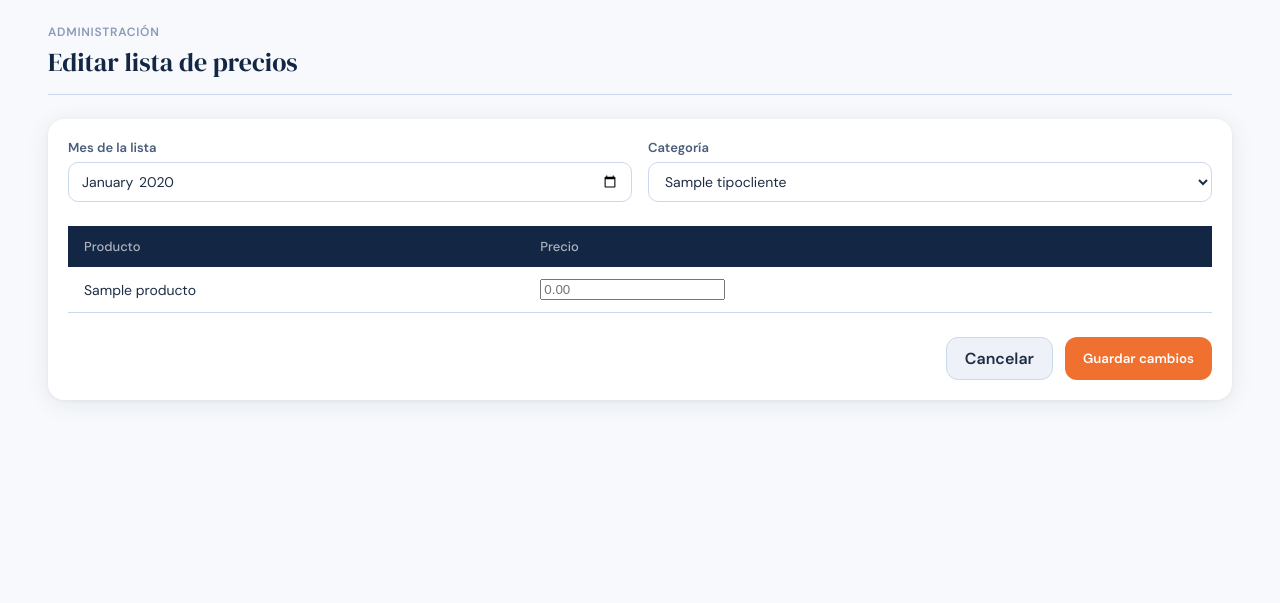
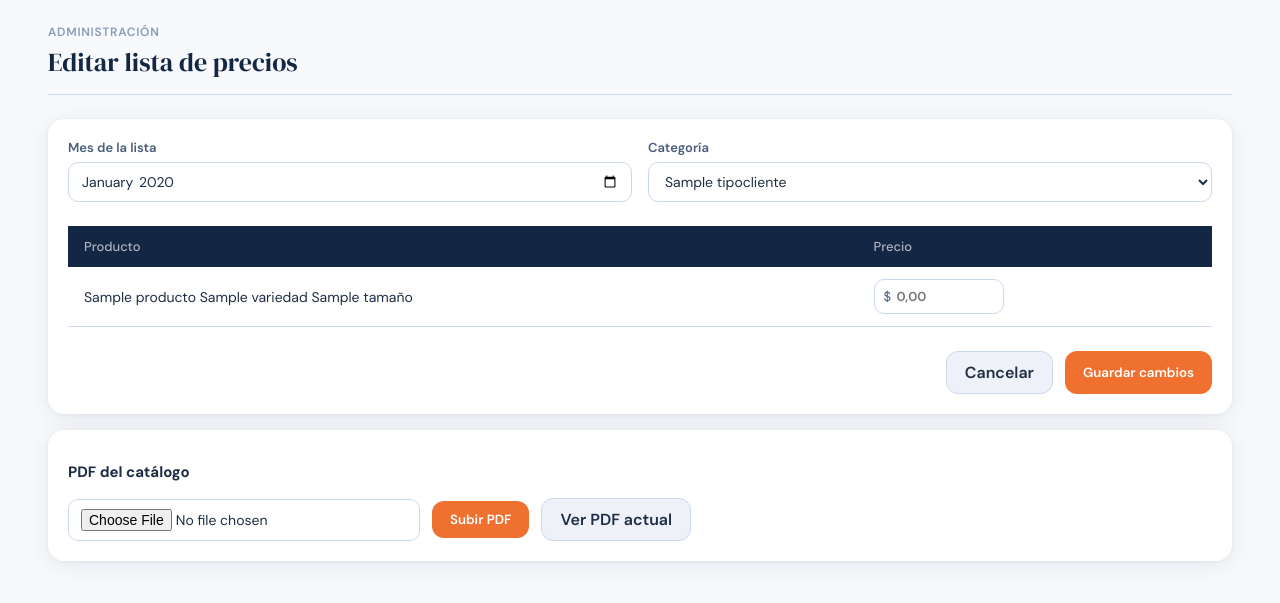
Before and after one commit to lopezmaty/brot_panel, a Django app: page /panel/lista_precios/1/ in a window 1280 px wide. Shown: the part 52-655 px from the top of the page. Run offline with Django 5.2, Linux system fonts and the light colour scheme; a user stored in the database is signed in; tables that the repository leaves empty hold one stand-in row (values such as "Sample post").

Commit message:
feat: subida de PDF de catálogo por lista de precios y mejoras visuales en lista de precios

```diff
--- a/brot_panel/urls.py
+++ b/brot_panel/urls.py
@@ -19,6 +19,8 @@ from django.urls import path, include
 from rest_framework_simplejwt.views import TokenObtainPairView, TokenRefreshView
 from frontend.views import catalogo_view
 from sistema_pedidos.views import confirmar_pedido_catalogo
+from django.conf import settings
+from django.conf.urls.static import static
 
 
 
@@ -33,3 +35,5 @@ urlpatterns = [
     path('catalogo/<str:token>/', catalogo_view, name='catalogo'),
     path('catalogo/<str:token>/confirmar/', confirmar_pedido_catalogo, name='confirmar_pedido_catalogo'),
 ]
+
+urlpatterns += static(settings.MEDIA_URL, document_root=settings.MEDIA_ROOT)
--- a/frontend/urls.py
+++ b/frontend/urls.py
@@ -19,4 +19,5 @@ urlpatterns = [
     path('lista_precios/<lista_precios_id>/', views.lista_precios_detalle_view, name='lista_precios_editar'),
     path('lista_precios_pdf/<lista_precios_id>/pdf/', views.lista_precios_pdf_view, name='lista_precios_pdf'),
     path('pedidos/<int:pedido_id>/comanda/', views.comanda, name='comanda_pedido'),
+    path('lista_precios/<lista_precios_id>/subir_pdf/', views.subir_pdf_catalogo_view, name='subir_pdf_catalogo'),
 ]
--- a/frontend/views.py
+++ b/frontend/views.py
@@ -15,6 +15,8 @@ from weasyprint import HTML
 from django.http import HttpResponse
 from django.contrib.staticfiles import finders
 from django.shortcuts import render, get_object_or_404
+from lista_precios.models import ListaPrecios
+
 
 
 @login_required(login_url='login')
@@ -396,3 +398,16 @@ def catalogo_view(request, token):
         'productos_con_precio': productos_con_precio,
         'metodos': metodos,
     })
+
+@login_required(login_url='login')
+def subir_pdf_catalogo_view(request, lista_id):
+    if request.user.perfil.rol != 'admin':
+        return redirect('dashboard')
+
+    lista = get_object_or_404(ListaPrecios, id=lista_id)
+
+    if request.method == 'POST' and request.FILES.get('pdf_catalogo'):
+        lista.pdf_catalogo = request.FILES['pdf_catalogo']
+        lista.save()
+
+    return redirect('lista_precios_editar', lista_precios_id=lista_id)
--- a/lista_precios/models.py
+++ b/lista_precios/models.py
@@ -58,6 +58,7 @@ class ListaPrecios(models.Model):
     nombre = models.CharField(max_length=50)
     tipo_cliente = models.ForeignKey(TipoCliente, on_delete=models.PROTECT)
     fecha = models.DateField()
+    pdf_catalogo = models.FileField(upload_to='catalogos/', null=True, blank=True)
 
     def __str__(self):
         return self.nombre
--- a/templates/catalogo.html
+++ b/templates/catalogo.html
@@ -24,6 +24,12 @@
 
   <div class="catalogo-saludo">Hola, {{ cliente.nombre_comercio|title }} 👋</div>
   <div class="catalogo-subtitulo">Seleccioná los productos que querés pedir.</div>
+
+  {% if cliente.lista_precios.pdf_catalogo %}
+  <a href="{{ cliente.lista_precios.pdf_catalogo.url }}" target="_blank" class="btn-secondary" style="display: inline-flex; align-items: center; gap: 6px; margin-bottom: 24px; font-size: 14px;">
+    <i class="ti ti-download"></i> Descargar catálogo
+  </a>
+  {% endif %}
 
   {% if sin_lista %}
   <div style="border: 1px solid var(--border); border-radius: 14px; padding: 24px; background: var(--bg-surface); color: var(--text-secondary); text-align: center;">
--- a/templates/lista_precios_detalle.html
+++ b/templates/lista_precios_detalle.html
@@ -41,9 +41,15 @@
       <tbody>
         {% for p in producto %}
         <tr>
-          <td>{{ p.nombre }}</td>
+          <td>{{ p.nombre }} {{ p.variedad.nombre }} {{ p.tamaño.nombre }}</td>
           <td>
-            <input type="number" step="0.01" class="input-precio-producto" data-producto-id="{{ p.id }}" placeholder="0.00">
+            <div style="position: relative; display: inline-flex; align-items: center;">
+              <span style="position: absolute; left: 10px; color: var(--text-secondary); font-size: 13px; pointer-events: none;">$</span>
+              <input type="text" inputmode="decimal" class="input-precio-producto"
+                     data-producto-id="{{ p.id }}"
+                     placeholder="0,00"
+                     style="padding-left: 22px; width: 130px; font-weight: 600; font-size: 13px; border: 1px solid var(--border); border-radius: 10px; padding-top: 8px; padding-bottom: 8px; padding-right: 10px; font-family: 'DM Sans', sans-serif; background: var(--bg-surface); color: var(--text-heading);">
+            </div>
           </td>
         </tr>
         {% endfor %}
@@ -59,6 +65,22 @@
   </form>
 </div>
 
+{% if lista_precios %}
+<div class="card" style="margin-top: 16px;">
+  <h2 style="font-size: 15px; font-weight: 700; margin-bottom: 16px;">PDF del catálogo</h2>
+  <form enctype="multipart/form-data" method="post" action="{% url 'subir_pdf_catalogo' lista_precios.id %}">
+    {% csrf_token %}
+    <div style="display: flex; align-items: center; gap: 12px; flex-wrap: wrap;">
+      <input type="file" name="pdf_catalogo" accept=".pdf" style="border: 1px solid var(--border); border-radius: 10px; padding: 9px 12px; font-family: 'DM Sans', sans-serif; font-size: 14px; background: var(--bg-surface); color: var(--text-primary);">
+      <button type="submit" class="btn-primary">Subir PDF</button>
+      {% if lista_precios.pdf_catalogo %}
+      <a href="{{ lista_precios.pdf_catalogo.url }}" target="_blank" class="btn-secondary">Ver PDF actual</a>
+      {% endif %}
+    </div>
+  </form>
+</div>
+{% endif %}
+
 {% endblock %}
 
 {% block extra_js %}
```
Also changed, not shown: static/js/lista_precios_detalle.js (+38 -6 lines), lista_precios/migrations/0009_listaprecios_pdf_catalogo.py (added).
